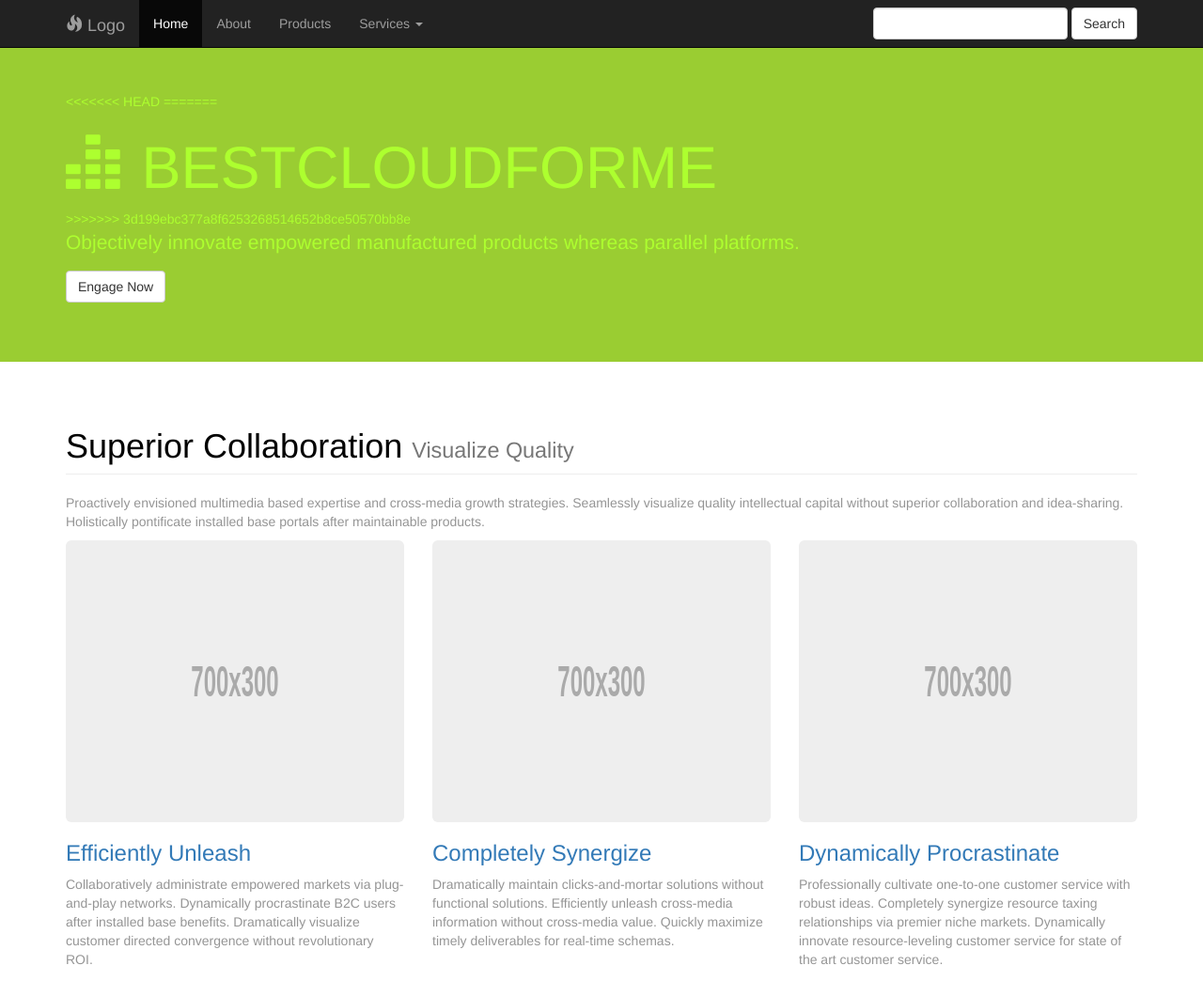
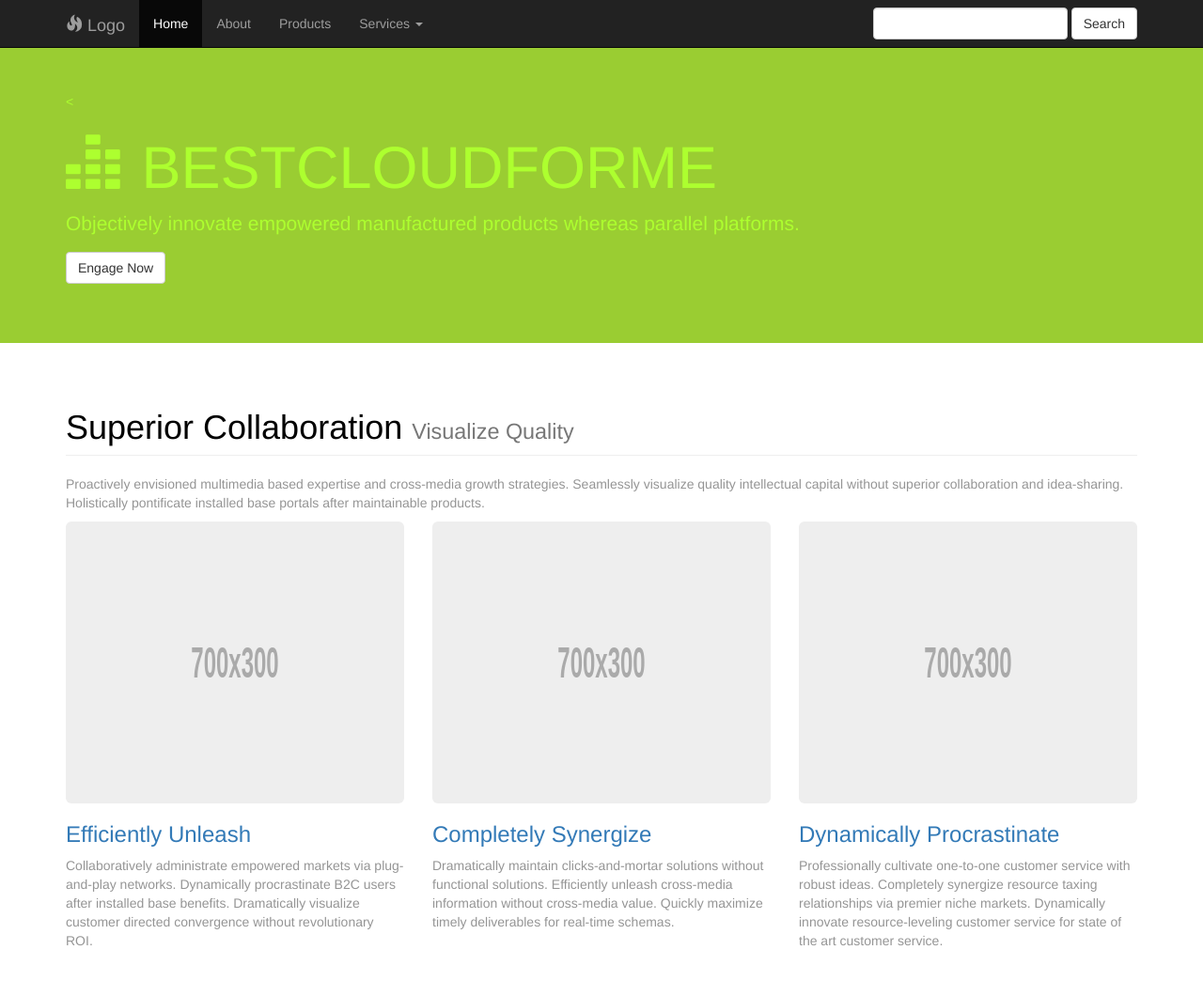
Before and after one commit to ebrudalkir/Bcfm-case, a plain HTML site: page index.html in a window 1280 px wide. Shown: the top 1044 px of the page at 94% size. Drawn offline with Linux system fonts and the light colour scheme.

Commit message:
last update index.html

```diff
--- a/index.html
+++ b/index.html
@@ -80,11 +80,9 @@
 
 	<div class="jumbotron feature">
 		<div class="container">
-<<<<<<< HEAD
+<
+			<h1><span class="glyphicon glyphicon-equalizer"></span> BESTCLOUDFORME</h1>
 
-=======
-			<h1><span class="glyphicon glyphicon-equalizer"></span> BESTCLOUDFORME</h1>
->>>>>>> 3d199ebc377a8f6253268514652b8ce50570bb8e
 			<p>Objectively innovate empowered manufactured products whereas parallel platforms.</p>
 			<p><a class="btn btn-default" href="#">Engage Now</a></p>
 		</div>
```
